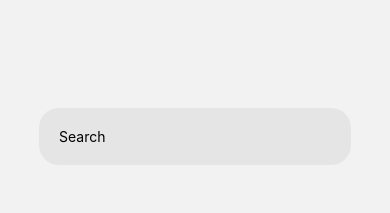
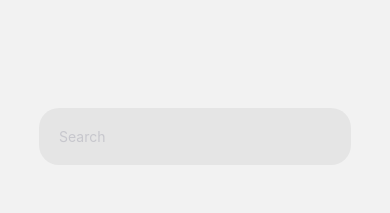
Before and after one commit to Chillandchat/mobile, a React Native app: screen /image-base in a window 390 px wide. Shown: the part 3540-3753 px from the top of the page. Built offline with nearby package versions, Linux system fonts and the light colour scheme; grey boxes are pictures that could not be loaded.

Commit message:
FIX: placeholder not showing iOS 12+

```diff
--- a/src/components/Form.tsx
+++ b/src/components/Form.tsx
@@ -37,6 +37,7 @@ const Form: React.FC<Props> = (props: Props) => {
         secureTextEntry={props.safeEntry || false}
         value={props.value}
         multiline={props?.multiline || false}
+        placeholderTextColor={"#C7C7CD"}
       />
     </View>
   );
```
